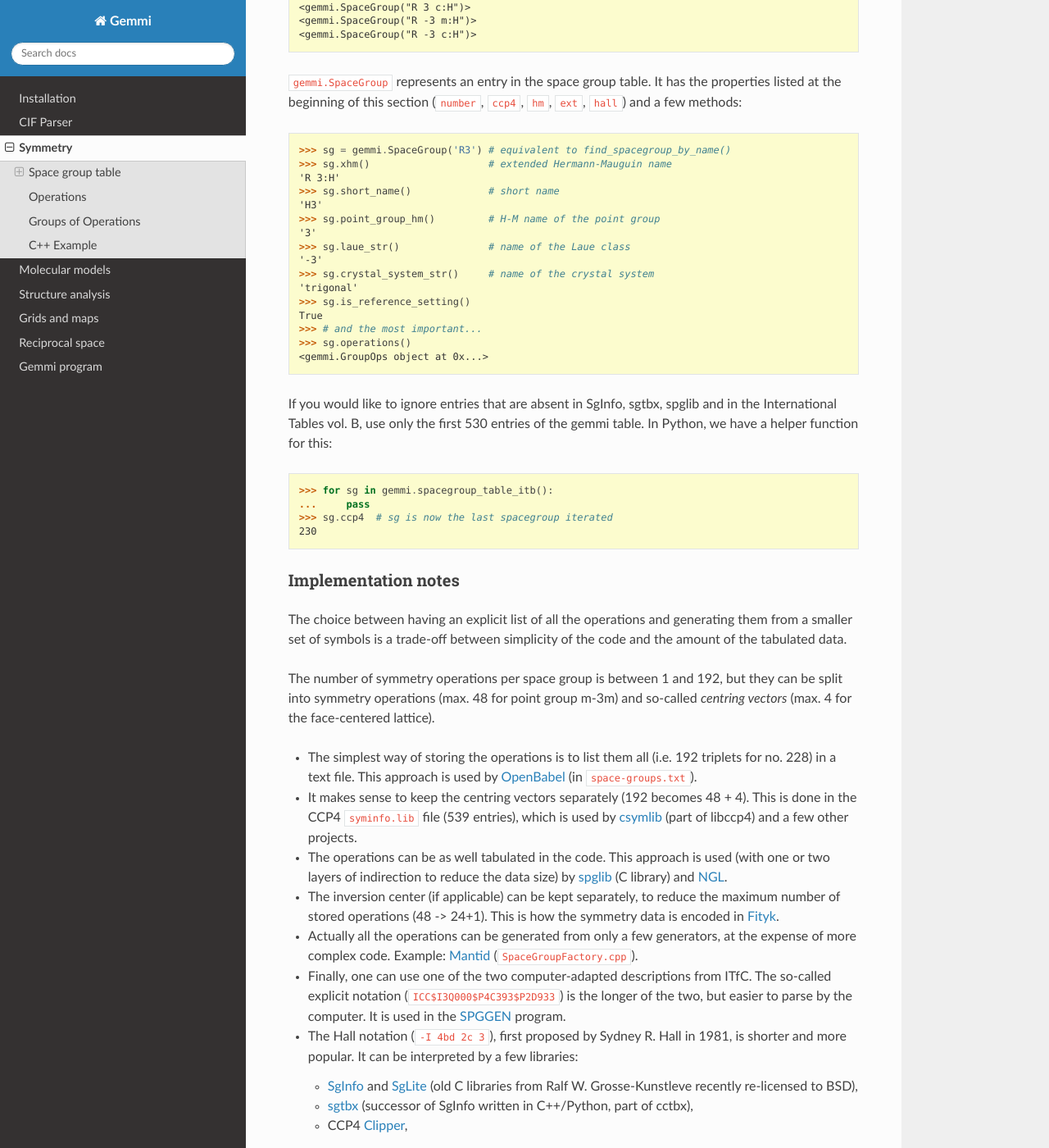
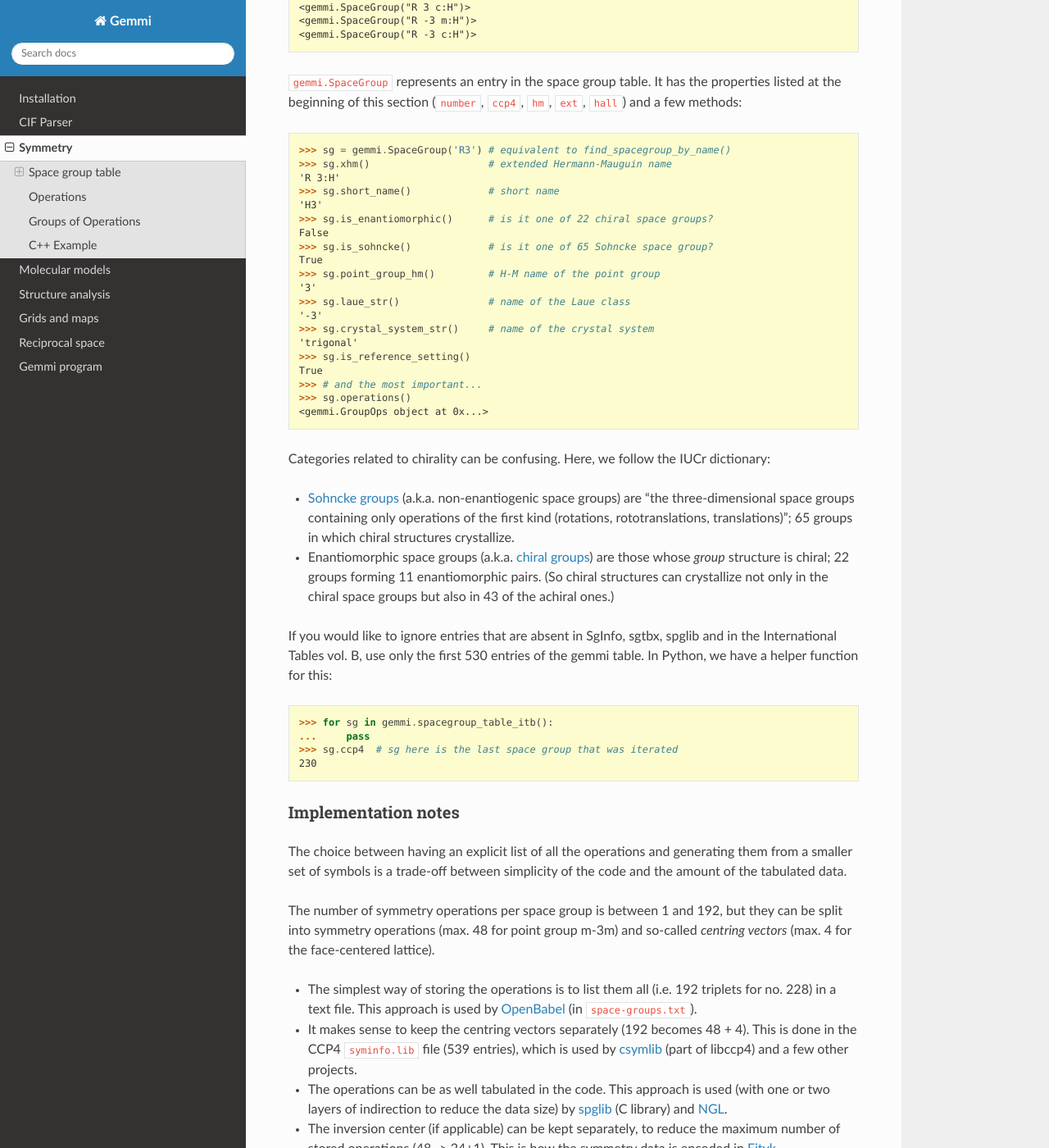
Before and after one commit to project-gemmi/gemmi, a Sphinx documentation site: the page built from docs/sym.rst, in a window 1280 px wide and 1400 px high, scrolled down 3246 px. Shown: the whole window at 82% size. Built offline with Sphinx 7.4.7 and the Read the Docs theme 2.0.0, drawn with Linux system fonts in a browser that asks for light colours.

Commit message:
added SpaceGroup methods is_enantiomorphic() and is_sohncke()

```diff
--- a/docs/sym.rst
+++ b/docs/sym.rst
@@ -191,6 +191,10 @@ It has the properties listed at the beginning of this section
   'R 3:H'
   >>> sg.short_name()             # short name
   'H3'
+  >>> sg.is_enantiomorphic()      # is it one of 22 chiral space groups?
+  False
+  >>> sg.is_sohncke()             # is it one of 65 Sohncke space group?
+  True
   >>> sg.point_group_hm()         # H-M name of the point group
   '3'
   >>> sg.laue_str()               # name of the Laue class
@@ -203,6 +207,21 @@ It has the properties listed at the beginning of this section
   >>> sg.operations()             #doctest: +ELLIPSIS
   <gemmi.GroupOps object at 0x...>
 
+Categories related to chirality can be confusing.
+Here, we follow the IUCr dictionary:
+
+* `Sohncke groups <https://dictionary.iucr.org/Sohncke_groups>`_
+  (a.k.a. non-enantiogenic space groups)
+  are "the three-dimensional space groups containing only operations
+  of the first kind (rotations, rototranslations, translations)";
+  65 groups in which chiral structures crystallize.
+* Enantiomorphic space groups
+  (a.k.a. `chiral groups <https://dictionary.iucr.org/Chiral_space_group>`_)
+  are those whose *group* structure is chiral;
+  22 groups forming 11 enantiomorphic pairs.
+  (So chiral structures can crystallize not only in the chiral space groups
+  but also in 43 of the achiral ones.)
+
 If you would like to ignore entries that are absent in SgInfo, sgtbx, spglib
 and in the International Tables vol. B, use only the first 530 entries
 of the gemmi table. In Python, we have a helper function for this:
@@ -211,8 +230,9 @@ of the gemmi table. In Python, we have a helper function for this:
 
   >>> for sg in gemmi.spacegroup_table_itb():
   ...     pass
-  >>> sg.ccp4  # sg is now the last spacegroup iterated
+  >>> sg.ccp4  # sg here is the last space group that was iterated
   230
+
 
 Implementation notes
 --------------------
```
Also changed, not shown: 3 other files.
